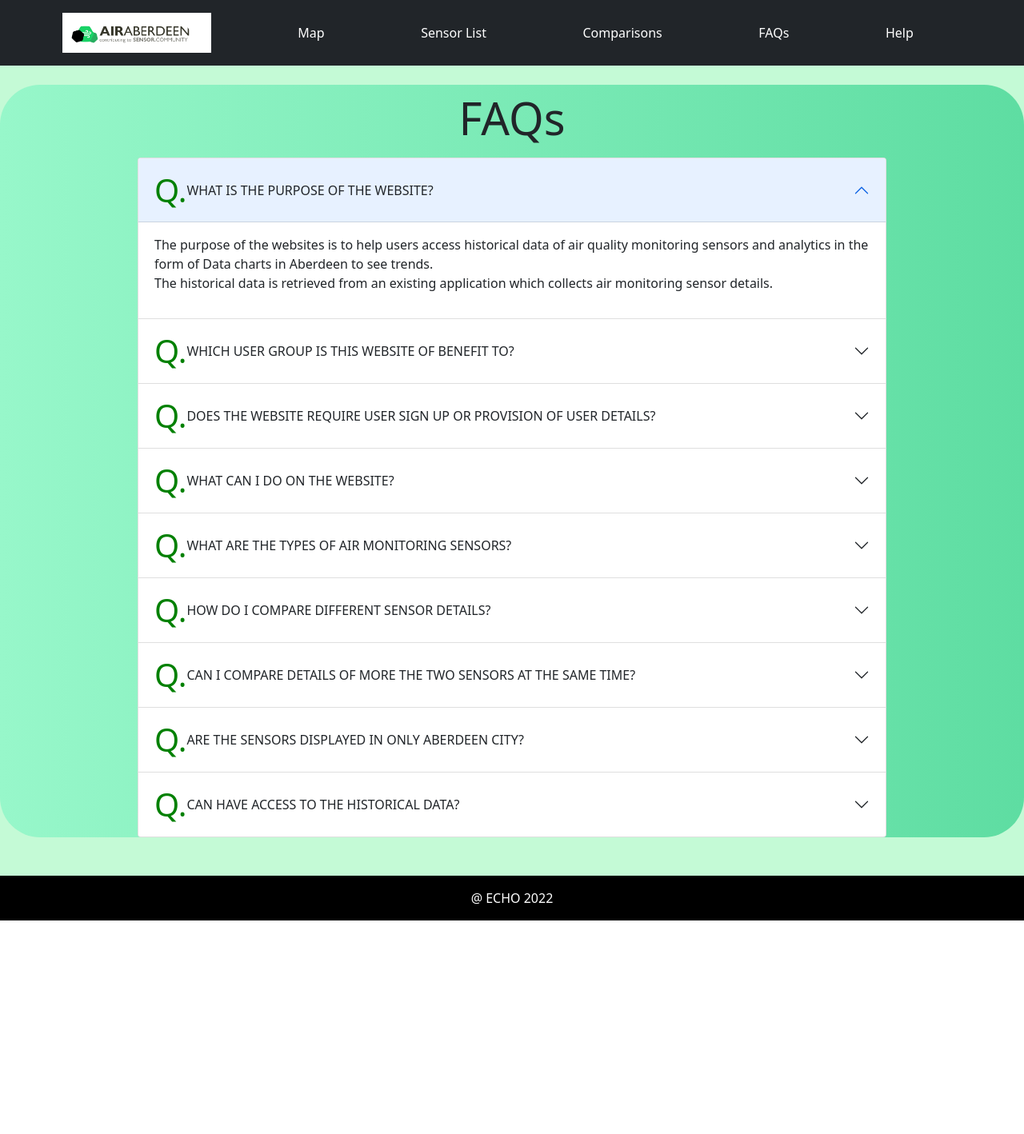
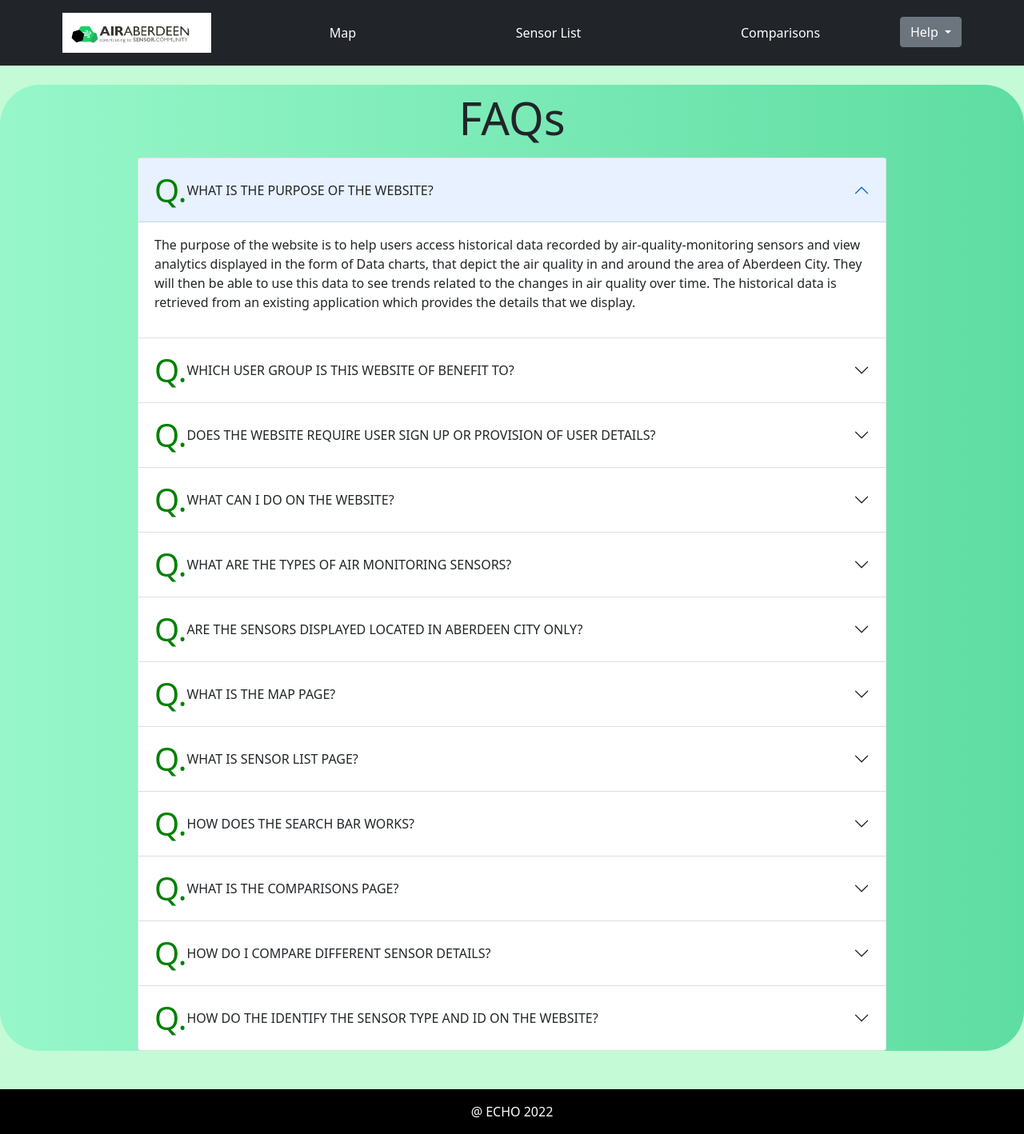
Before and after one commit to Xenterra/GroupProjectBackup, a Django app: page /FAQs/ in a window 1280 px wide. Shown: the whole page at 80% size. Before the commit the page ends 1151 px from the top, so only its background shows below. Run offline with Django 3.2, Linux system fonts and the light colour scheme; some libraries are stand-ins or nearby versions.

Commit message:
helpdropdown link and completion of FAQs page

```diff
--- a/airMonitor/templates/airMonitor/FAQs.html
+++ b/airMonitor/templates/airMonitor/FAQs.html
@@ -25,9 +25,10 @@
         <span class="span">Q. </span> What is the purpose of the website?
       </button>
       </H6>
+      <!--accordion body -->
       <div id="collapseQ1" class="accordion-collapse collapse show" aria-labelledby="headingQ1" data-bs-parent="#accordion">
       <div class="accordion-body">
-            <P style="text-align:left">  The purpose of the websites is to help users access historical data of air quality monitoring sensors and analytics in the form of Data charts in Aberdeen to see trends.<br> The historical data is retrieved from an existing application which collects air monitoring sensor details.
+            <P style="text-align:left">  The purpose of the website is to help users access historical data recorded by air-quality-monitoring sensors and view analytics displayed in the form of Data charts, that depict the air quality in and around the area of Aberdeen City. They will then be able to use this data to see trends related to the changes in air quality over time. The historical data is retrieved from an existing application which provides the details that we display.
 			</P>
 	  </div>
     </div>
@@ -39,6 +40,7 @@
         <span class="span">Q. </span>Which user group is this website of benefit to?
       </button>
     </h6>
+    <!--accordion body -->
     <div id="collapseQ2" class="accordion-collapse collapse" aria-labelledby="headingQ2" data-bs-parent="#accordion">
       <div class="accordion-body">
        <P style="text-align:left">
@@ -59,11 +61,12 @@
         <span class="span">Q. </span>Does the website require user sign up or provision of user details?
       </button>
     </h2>
+    <!--accordion body -->
     <div id="collapseQ3" class="accordion-collapse collapse" aria-labelledby="headingQ3" data-bs-parent="#accordion">
       <div class="accordion-body">
 		  <P style="text-align:left">
 			No <br>
-            The website does not require users to sign up or provide any user details
+      The website does not require users to sign up or provide any user details
 
 			</P>
       </div>
@@ -76,6 +79,7 @@
         <span class="span">Q. </span>What can I do on the website?
       </button>
     </h6>
+    <!--accordion body -->
   <div id="collapseQ4" class="accordion-collapse collapse" aria-labelledby="headingQ4" data-bs-parent="#accordion">
       <div class="accordion-body">
 		    <P class="accordianbodyP">  The following are the main functionalities of the website
@@ -96,6 +100,7 @@
         <span class="span">Q. </span>What are the types of air monitoring Sensors?
       </button>
     </h6>
+    <!--accordion body -->
   <div id="collapseQ5" class="accordion-collapse collapse" aria-labelledby="headingQ5" data-bs-parent="#accordion">
       <div class="accordion-body">
         <Strong> Types of sensors </Strong>
@@ -120,11 +125,17 @@
   <div class="accordion-item">
     <h6 class="accordion-header" id="headingQ6">
       <button class="accordion-button collapsed text-dark text-uppercase" type="button" data-bs-toggle="collapse" data-bs-target="#collapseQ6" aria-expanded="false" aria-controls="collapseQ6">
-        <span class="span">Q. </span>How do I compare different Sensor details?
+        <span class="span">Q. </span>Are the sensors displayed located in Aberdeen city only?
       </button>
     </h6>
+    <!--accordion body -->
   <div id="collapseQ6" class="accordion-collapse collapse" aria-labelledby="headingQ6" data-bs-parent="#accordion">
       <div class="accordion-body">
+        <p>
+          Yes <br>
+          Historical data displayed are from sensors located in only Aberdeen city.
+
+        </p>
       </div>
     </div>
   </div>
@@ -133,23 +144,37 @@
   <div class="accordion-item">
     <h6 class="accordion-header" id="headingQ8">
       <button class="accordion-button collapsed text-dark text-uppercase" type="button" data-bs-toggle="collapse" data-bs-target="#collapseQ8" aria-expanded="false" aria-controls="collapseQ8">
-        <span class="span">Q. </span>Can I compare details of more the two Sensors at the same time?
+        <span class="span">Q. </span>What is the Map page?
       </button>
     </h6>
+    <!--accordion body -->
   <div id="collapseQ8" class="accordion-collapse collapse" aria-labelledby="headingQ8" data-bs-parent="#accordion">
       <div class="accordion-body">
       </div>
+      <p class="">
+        The map page displays a map with clickable pointers colored in blue showing the location of individual
+        sensors on the map of Aberdeen city. Clicking on a pointer shows the sensor ID and a link labeled “More
+        Details” which will take you to the page containing sensor details.
+        The map shows the locations of air monitoring sensor points in Aberdeen. You can zoom in by double clicking on the map interface and out by press SHIFT while double-clicking. You can also change the
+        zoom by using the scroll wheel on most traditional mouse hardware.
+        If you click and hold your cursor on the map, you may move the held cursor to pan the map around to
+        view more areas in the world.
+      </p>
     </div>
   </div>
 <!-- accordion-itemQ9 -->
   <div class="accordion-item">
     <h6 class="accordion-header" id="headingQ9">
       <button class="accordion-button collapsed text-dark text-uppercase" type="button" data-bs-toggle="collapse" data-bs-target="#collapseQ9" aria-expanded="false" aria-controls="collapseQ9">
-        <span class="span">Q. </span>Are the sensors displayed in only Aberdeen City?
+        <span class="span">Q. </span> What is Sensor List page?
       </button>
     </h6>
+    <!--accordion body -->
   <div id="collapseQ9" class="accordion-collapse collapse" aria-labelledby="headingQ9" data-bs-parent="#accordion">
       <div class="accordion-body">
+        <p>
+          This page contains a list of all sensors available which allow users to access the details on individual sensors if a user do not want to use the map page, if they were unable to locate the required sensor on the live map from the previous section
+        </p>
       </div>
     </div>
   </div>
@@ -158,15 +183,76 @@
   <div class="accordion-item">
     <h6 class="accordion-header" id="headingQ10">
       <button class="accordion-button collapsed text-dark text-uppercase" type="button" data-bs-toggle="collapse" data-bs-target="#collapseQ10" aria-expanded="false" aria-controls="collapseQ10">
-        <span class="span">Q. </span>Can have access to the historical data?
+        <span class="span">Q. </span>How does the search bar works?
+
       </button>
     </h6>
+    <!--accordion body -->
   <div id="collapseQ10" class="accordion-collapse collapse" aria-labelledby="headingQ10" data-bs-parent="#accordion">
       <div class="accordion-body">
+        <P>
+        To avoid scrolling through the entire list of sensors, you can use the search bar at the top of the page, below the navigation bar, to find a sensor that you are looking for:
+        Simply select one of the details you know about the sensor from the provided list, and enter the information you are looking for, the either press the ‘ENTER’ key or click on the search button.
+
+        </P>
       </div>
     </div>
   </div>
 
+<!-- accordion-itemQ11 -->
+  <div class="accordion-item">
+    <h6 class="accordion-header" id="headingQ11">
+      <button class="accordion-button collapsed text-dark text-uppercase" type="button" data-bs-toggle="collapse" data-bs-target="#collapseQ11" aria-expanded="false" aria-controls="collapseQ11">
+        <span class="span">Q. </span>What is the Comparisons page?
+        </button>
+    </h6>
+    <!--accordion body -->
+  <div id="collapseQ11" class="accordion-collapse collapse" aria-labelledby="headingQ11" data-bs-parent="#accordion">
+      <div class="accordion-body">
+        <P>
+        This page allows users to select two different sensors belonging to the same type and compare their details. It also shows both sensor’s data for a particular type of reading on a single chart, e.g. Humidity.
+        The information that is included on each sensor is listed on a provided table.
+        </P>
+      </div>
+    </div>
+  </div>
+
+
+
+<!-- accordion-itemQ12 -->
+  <div class="accordion-item">
+    <h6 class="accordion-header" id="headingQ12">
+      <button class="accordion-button collapsed text-dark text-uppercase" type="button" data-bs-toggle="collapse" data-bs-target="#collapseQ12" aria-expanded="false" aria-controls="collapseQ12">
+        <span class="span">Q. </span>	How do I compare different Sensor details?
+
+
+      </button>
+    </h6>
+    <!--accordion body -->
+  <div id="collapseQ12" class="accordion-collapse collapse" aria-labelledby="headingQ12" data-bs-parent="#accordion">
+      <div class="accordion-body">
+        <P>
+        You need to note the type of air monitoring sensor and select the ID of the sensor to compare.
+        </P>
+      </div>
+    </div>
+  </div>
+<!-- accordion-itemQ13 -->
+  <div class="accordion-item">
+    <h6 class="accordion-header" id="headingQ13">
+      <button class="accordion-button collapsed text-dark text-uppercase" type="button" data-bs-toggle="collapse" data-bs-target="#collapseQ13" aria-expanded="false" aria-controls="collapseQ13">
+        <span class="span">Q. </span>How do the identify the sensor type and ID on the website?
+      </button>
+    </h6>
+    <!--accordion body -->
+  <div id="collapseQ13" class="accordion-collapse collapse" aria-labelledby="headingQ13" data-bs-parent="#accordion">
+      <div class="accordion-body">
+        <P>
+        The sensor Type and ID can be seen when users check the details of a sensor or the Sensor List page.
+         </P>
+      </div>
+    </div>
+  </div>
 
 </div>
 </div>
--- a/airMonitor/templates/airMonitor/base.html
+++ b/airMonitor/templates/airMonitor/base.html
@@ -62,12 +62,23 @@
                 <li class="nav-item">
                     <a class="nav-link text-white links" href="/comparisons" name="comparisonLink"> Comparisons </a>
                 </li>
-                <li class="nav-item">
+                <!--<li class="nav-item">
                     <a class="nav-link text-white links" href="/FAQs" name="FAQs"> FAQs </a>
                 </li>
                 <li class="nav-item">
                     <a class="nav-link text-white links" href="/User_guide" name="User_guide"> Help </a>
                 </li>
+                -->
+                <li class="dropdown">
+                      <a class="btn btn-secondary dropdown-toggle" href="#" role="button" id="dropdownMenuLink" data-bs-toggle="dropdown" aria-expanded="false">
+                       Help
+                      </a>
+                       <ul class="dropdown-menu" aria-labelledby="dropdownMenuLink">
+                        <li><a class="dropdown-item" href="/FAQs">FAQS</a></li>
+                        <li><a class="dropdown-item" href="/User_guide">User Guide</a></li>
+                        </ul>
+                </li>
+
             </ul>
         </div>
 
```
